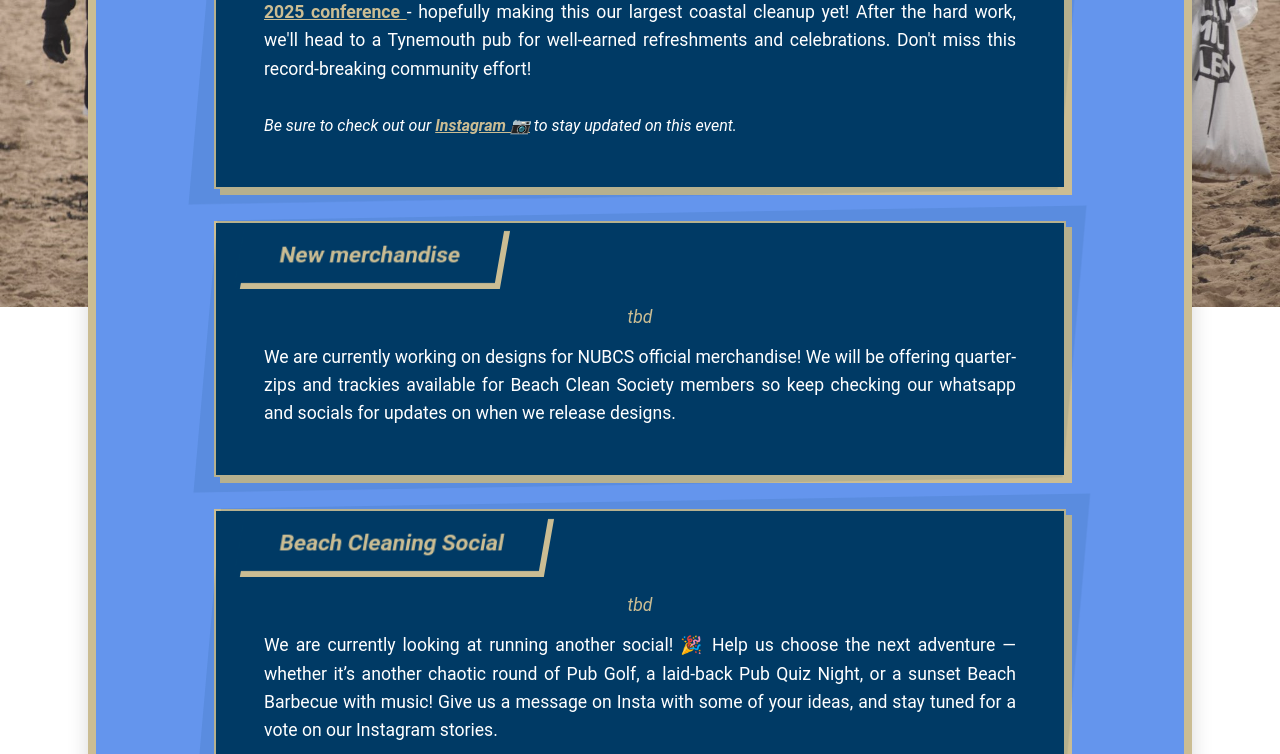
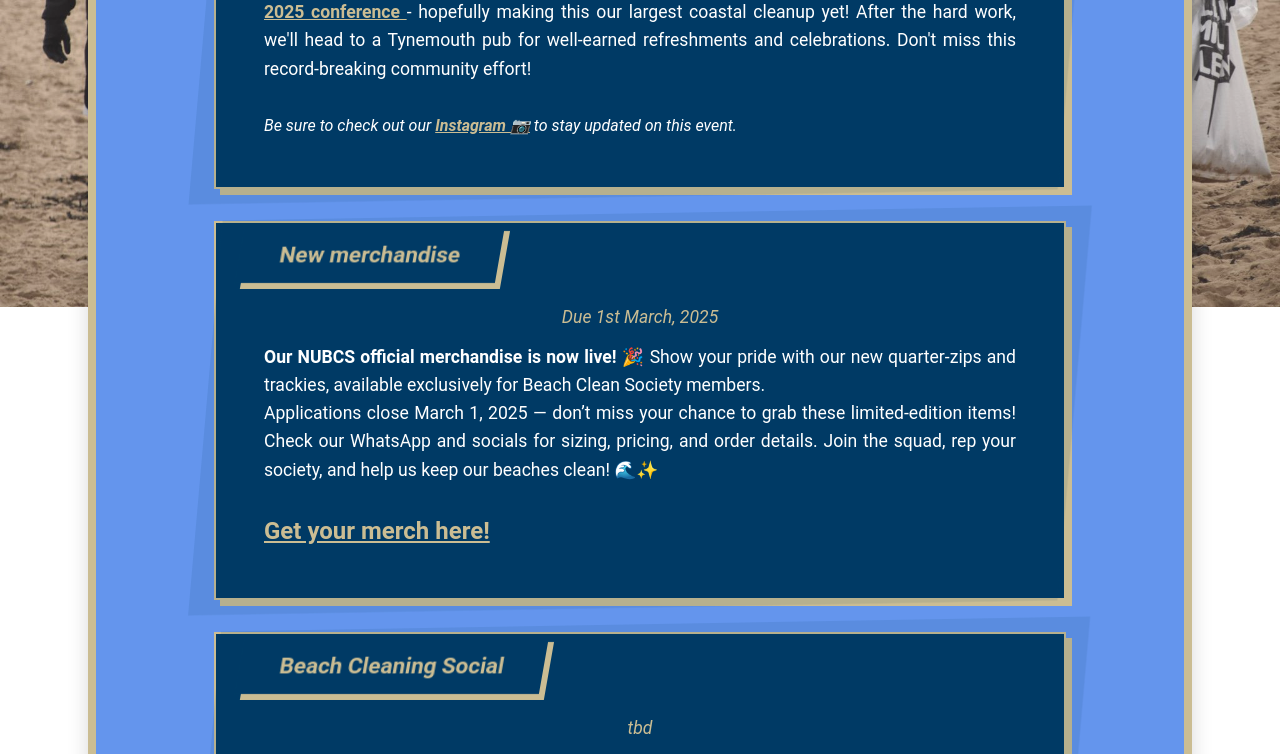
Before and after one commit to Oliver-TJ/beach_clean, a React (Create React App) app: page /whats-on in a window 1280 px wide. Shown: the part 493-1247 px from the top of the page. Built offline with nearby package versions, Linux system fonts and the light colour scheme; the HTML template or start-up script is replaced by a standard one.

Commit message:
Updated merch info

```diff
--- a/src/templates/whatsOn.js
+++ b/src/templates/whatsOn.js
@@ -33,7 +33,7 @@ const events = [
                 <i style={{ fontSize: '1rem' }}>Be sure to check out our <EventLink
                     href="https://www.instagram.com/beachcleaningsociety__ncl"
                     target="_blank"
-                    rel="noopenet noreferrer"
+                    rel="noopener noreferrer"
                 >
                     Instagram 📷
                 </EventLink> to stay updated on this event.</i>
@@ -42,12 +42,27 @@ const events = [
     },
     {
         title: "New merchandise",
-        date: "tbd",
+        date: "Due 1st March, 2025",
         description: (
             <>
-                We are currently working on designs for NUBCS official merchandise! We will be offering
-                quarter-zips and trackies available for Beach Clean Society members so keep checking our whatsapp and
-                socials for updates on when we release designs.
+                <b>Our NUBCS official merchandise is now live! 🎉</b> Show your pride with our new quarter-zips and trackies,
+                available exclusively for Beach Clean Society members. <br/>
+                Applications close March 1,
+                2025 — don’t miss your chance to grab these limited-edition items! Check our
+                WhatsApp and socials for sizing, pricing, and order details. Join the squad, rep your society,
+                and help us keep our beaches clean! 🌊✨
+
+                <br/>
+                <br/>
+
+                <b style={{ fontSize: "1.5rem" }}>  <EventLink
+                    href="https://docs.google.com/forms/d/e/1FAIpQLSeMUwVgvg3sGusqX0x9rnKJUWuWZcCSicGGX6aE-eUsBooSSQ/viewform"
+                    target="_blank"
+                    rel="noopener noreferrer"
+                >
+                    Get your merch here!
+                </EventLink>
+                </b>
             </>
         )
     },
```
